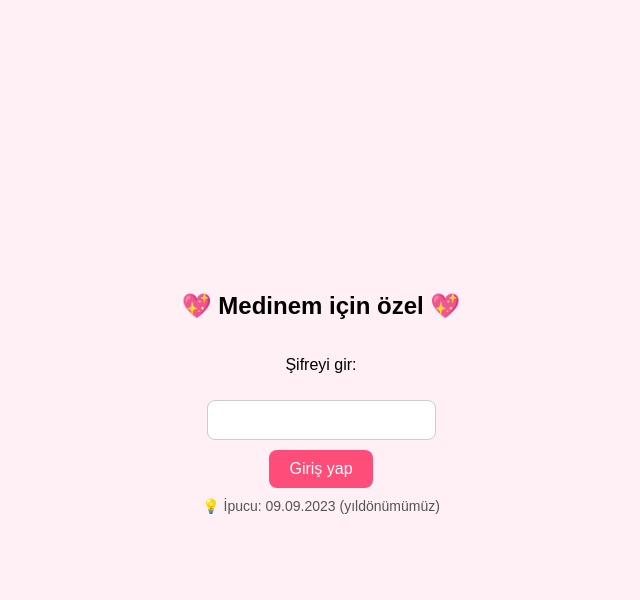
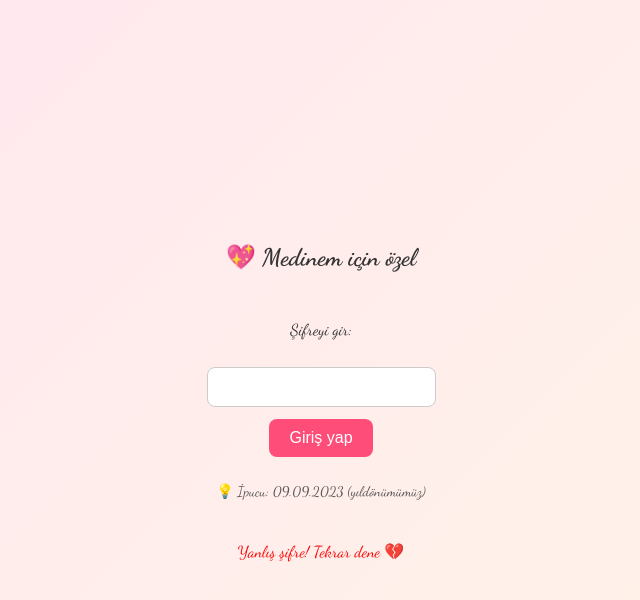
Before and after one commit to yusuf7434078-creator/Medinem, a plain HTML site: page index.html in a window 1280 px wide. Both pictures are taken after a click on the button "Giriş yap". Shown: the whole page, without its empty margins (319-959 px from the left). Drawn offline with Linux system fonts and the light colour scheme.

Commit message:
Update index.html

```diff
--- a/index.html
+++ b/index.html
@@ -1,107 +1,93 @@
 <!DOCTYPE html>
 <html lang="tr">
 <head>
-  <meta charset="UTF-8">
+  <meta charset="utf-8">
   <title>Medinem 💖</title>
+  <link href="https://fonts.googleapis.com/css2?family=Dancing+Script:wght@400;700&display=swap" rel="stylesheet">
   <style>
     body {
-      font-family: Arial, sans-serif;
-      text-align: center;
-      background: linear-gradient(to bottom right, #ffe6f0, #fff5e6);
-      margin: 0;
-      padding: 0;
+      margin:0;
+      font-family: 'Dancing Script', cursive;
+      background: linear-gradient(135deg,#ffe6f0,#fff5e6);
+      text-align:center;
+      color:#333;
     }
 
     .password-screen {
-      display: flex;
-      justify-content: center;
-      align-items: center;
-      height: 100vh;
-      flex-direction: column;
-      background: #fff0f5;
+      display:flex;
+      flex-direction:column;
+      justify-content:center;
+      align-items:center;
+      height:100vh;
+      gap:12px;
     }
+    input {
+      padding:10px;
+      font-size:16px;
+      border-radius:8px;
+      border:1px solid #ccc;
+    }
+    button {
+      padding:10px 20px;
+      border:none;
+      border-radius:8px;
+      background:#ff4d79;
+      color:#fff;
+      font-size:16px;
+      cursor:pointer;
+    }
+    .hint { font-size:14px; color:#555; }
 
-    input {
-      padding: 10px;
-      font-size: 16px;
-      margin-top: 10px;
-      border-radius: 8px;
-      border: 1px solid #ccc;
-    }
+    .content { display:none; padding:20px; }
+    h1 { font-size:48px; color:#e60073; margin:20px 0; }
+    p.lead { font-size:20px; color:#5b3a3a; }
 
-    button {
-      margin-top: 10px;
-      padding: 10px 20px;
-      font-size: 16px;
-      background-color: #ff4d79;
-      color: white;
-      border: none;
-      border-radius: 8px;
-      cursor: pointer;
-    }
-
-    .content {
-      display: none;
-      padding: 20px;
-    }
-
-    h1 {
-      color: #e60073;
+    iframe {
+      width:560px; max-width:90%;
+      height:315px;
+      border-radius:15px;
+      box-shadow:0 0 20px rgba(0,0,0,.4);
+      margin-top:20px;
     }
 
     .galeri {
-      display: flex;
-      flex-wrap: wrap;
-      justify-content: center;
-      gap: 20px;
-      margin-top: 30px;
+      display:flex;
+      flex-wrap:wrap;
+      justify-content:center;
+      gap:25px;
+      margin-top:30px;
     }
-
     .galeri img {
-      width: 320px;
-      max-width: 90%;
-      border-radius: 20px;
-      box-shadow: 0px 5px 25px rgba(0,0,0,0.4);
-      transition: transform 0.3s;
+      width:420px;
+      max-width:90%;
+      border-radius:20px;
+      box-shadow:0 8px 30px rgba(0,0,0,.25);
+      transition:transform .3s;
     }
-
-    .galeri img:hover {
-      transform: scale(1.1);
-    }
-
-    iframe {
-      margin-top: 20px;
-      border-radius: 15px;
-    }
-
-    .hint {
-      margin-top: 10px;
-      font-size: 14px;
-      color: #555;
-    }
+    .galeri img:hover { transform:scale(1.05); }
   </style>
 </head>
 <body>
 
   <!-- Şifre ekranı -->
-  <div class="password-screen" id="passwordScreen">
-    <h2>💖 Medinem için özel 💖</h2>
+  <div class="password-screen" id="pw">
+    <h2>💖 Medinem için özel</h2>
     <p>Şifreyi gir:</p>
-    <input type="password" id="passwordInput">
-    <button onclick="checkPassword()">Giriş yap</button>
+    <input type="password" id="pwInput">
+    <button onclick="checkPw()">Giriş yap</button>
     <p class="hint">💡 İpucu: 09.09.2023 (yıldönümümüz)</p>
+    <p id="msg" style="color:red;"></p>
   </div>
 
-  <!-- Asıl içerik -->
+  <!-- İçerik -->
   <div class="content" id="content">
     <h1>💖 Hoşgeldin Medinem 💖</h1>
-    <p>Bu site sadece senin için hazırlandı 🌹</p>
+    <p class="lead">Bu site sadece senin için hazırlandı 🌹</p>
 
-    <!-- Şarkı -->
-    <iframe width="300" height="170"
-      src="https://www.youtube.com/embed/gEY32HNAkvI?autoplay=0"
-      frameborder="0" allowfullscreen>
-    </iframe>
+    <!-- Youtube -->
+    <iframe src="https://www.youtube.com/embed/gEY32HNAkvI?autoplay=0"
+      frameborder="0" allow="accelerometer; autoplay; clipboard-write; encrypted-media; gyroscope; picture-in-picture"
+      allowfullscreen></iframe>
 
     <!-- Foto Galeri -->
     <div class="galeri">
@@ -112,16 +98,16 @@
   </div>
 
   <script>
-    function checkPassword() {
-      const password = document.getElementById("passwordInput").value;
-      if (password === "09092023") {
-        document.getElementById("passwordScreen").style.display = "none";
-        document.getElementById("content").style.display = "block";
+    function checkPw(){
+      let val = document.getElementById("pwInput").value;
+      if(val === "09092023"){
+        document.getElementById("pw").style.display="none";
+        document.getElementById("content").style.display="block";
       } else {
-        alert("Yanlış şifre! Tekrar dene 💔");
+        document.getElementById("msg").innerText = "Yanlış şifre! Tekrar dene 💔";
       }
     }
   </script>
 
 </body>
-</html>
+                                                            </html>
```
